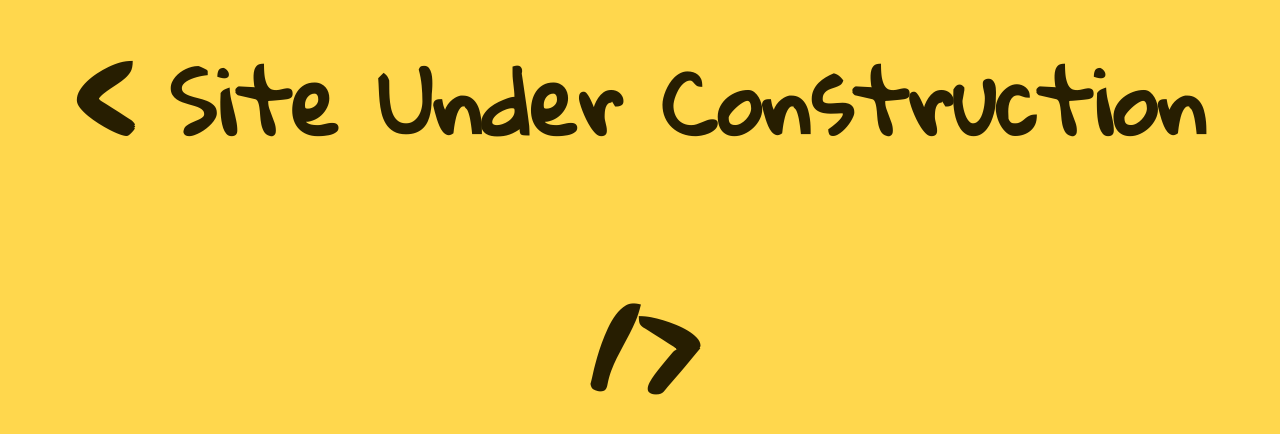
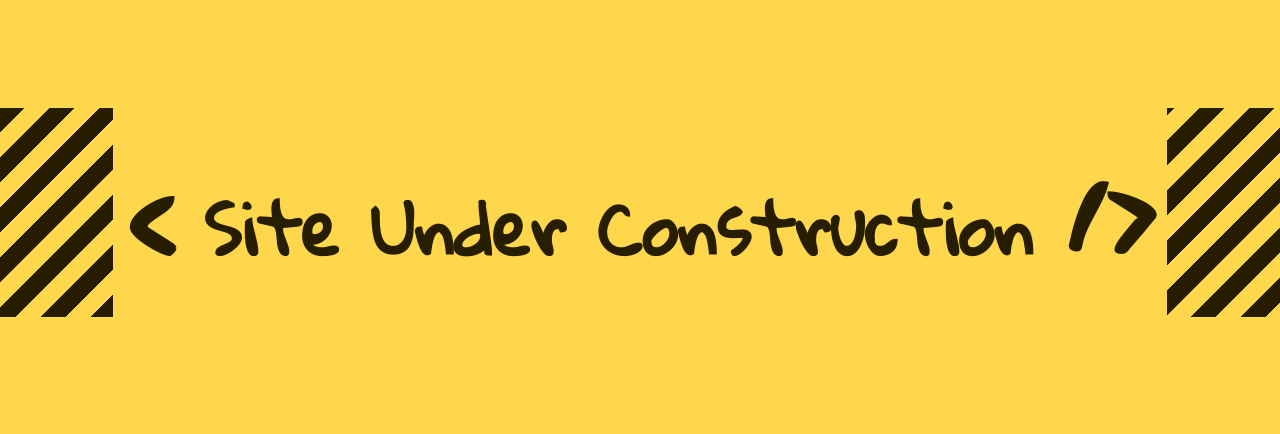
Before and after one commit to husainitis/husainitis.github.io, a plain HTML site: page index.html in a window 1280 px wide. Shown: the part 188-622 px from the top of the page. Drawn offline with Linux system fonts and the light colour scheme.

Commit message:
Update index.html

```diff
--- a/index.html
+++ b/index.html
@@ -42,7 +42,7 @@
             transparent 50%, #271e01 50%, #271e01 75%,
             transparent 75%, transparent) 0 0 / 50px 50px, #ffd74d;
             behavior: url(/pie/PIE.htc);
-            font-size: 5.5em;
+            font-size: 5.5vw;
         }
 
         h1 span {
@@ -63,7 +63,7 @@
 
         @media (min-width: 768px) {
             h1 {
-                font-size: 5.5em;
+                font-size: 5.5vw;
             }
         }
     </style>
```
